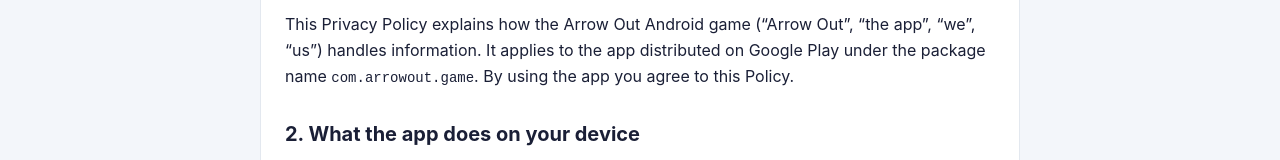
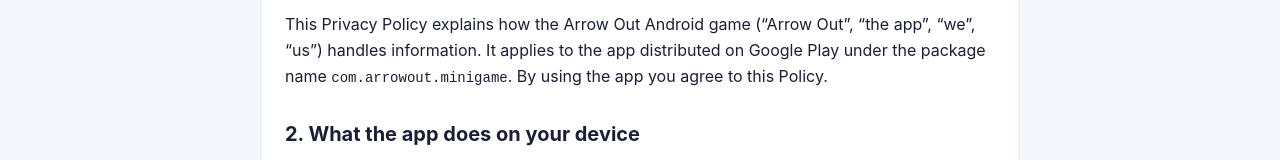
Before and after one commit to arrowoutgame/arrowoutgame.github.io, a plain HTML site: page privacy/index.html in a window 1280 px wide. Shown: the part 472-632 px from the top of the page. Drawn offline with Linux system fonts and the light colour scheme.

Commit message:
docs: update package name to com.arrowout.minigame in privacy policy

```diff
--- a/privacy/index.html
+++ b/privacy/index.html
@@ -94,7 +94,7 @@
     <p>
       This Privacy Policy explains how the Arrow Out Android game (“Arrow Out”, “the app”, “we”, “us”) handles
       information. It applies to the app distributed on Google Play under the package name
-      <code>com.arrowout.game</code>. By using the app you agree to this Policy.
+      <code>com.arrowout.minigame</code>. By using the app you agree to this Policy.
     </p>
 
     <h2>2. What the app does on your device</h2>
```
